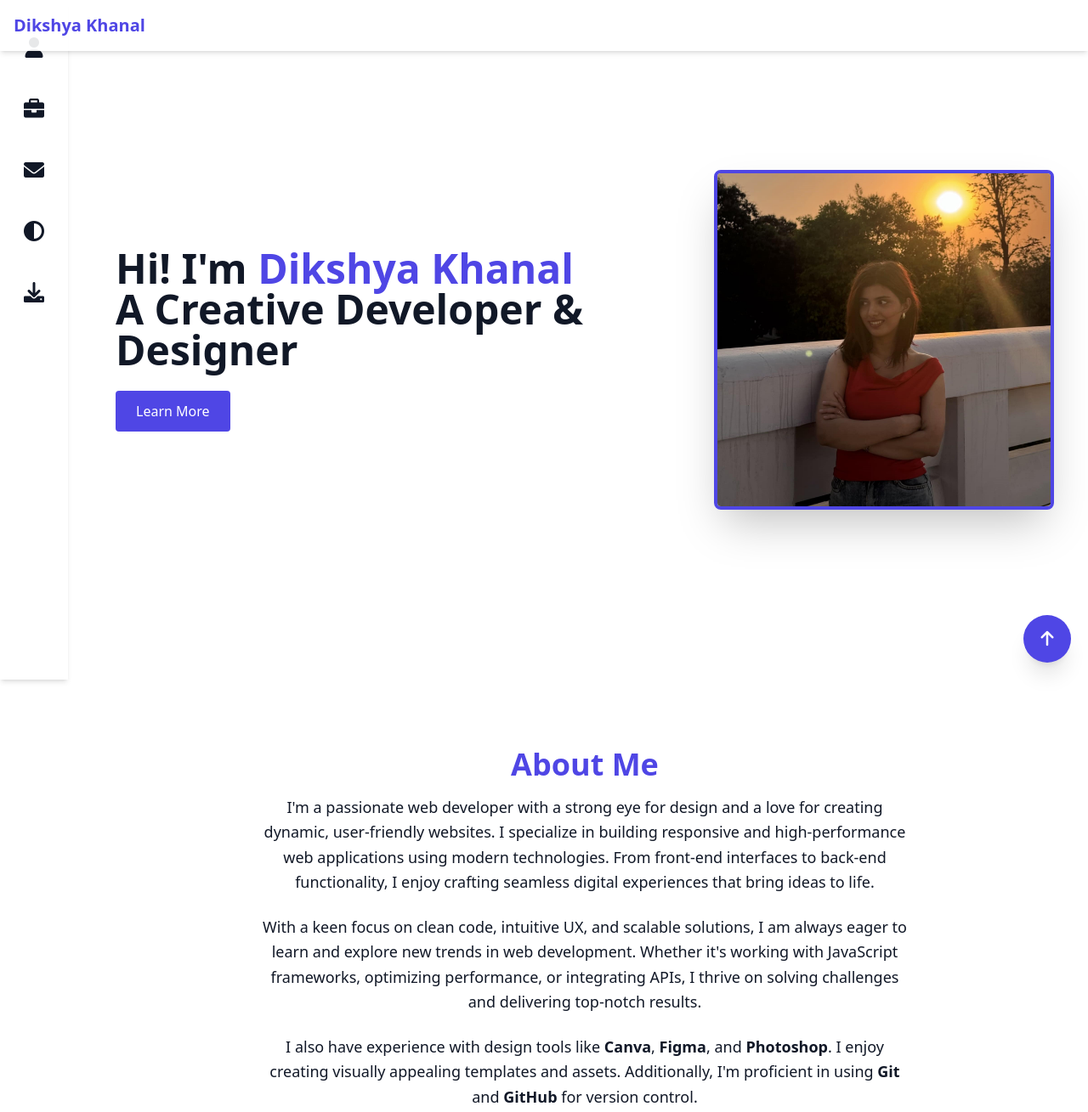
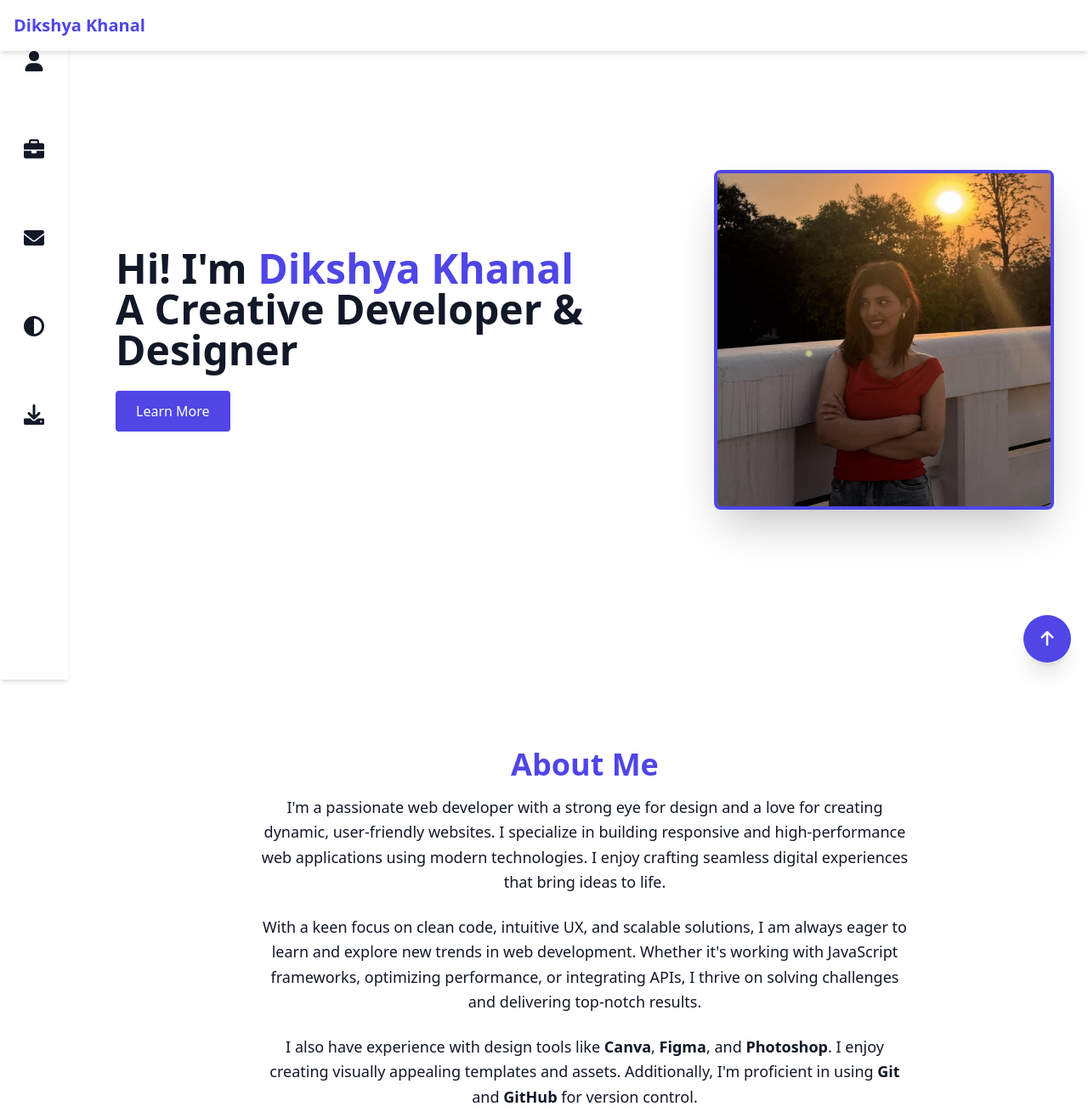
Before and after one commit to deekxa/portfolio, a plain HTML site: page index.html in a window 1280 px wide. Shown: the top 1309 px of the page at 85% size. Drawn offline with nearby package versions, Linux system fonts and the light colour scheme.

Commit message:
Updated About Me section and fixed sidebar icons

```diff
--- a/index.html
+++ b/index.html
@@ -11,17 +11,17 @@
 
   <!-- Side Navigation -->
   <aside id="side-navbar" class="fixed top-0 left-0 h-screen w-20 bg-white dark:bg-gray-800 shadow-md flex flex-col items-center py-10 space-y-10 z-50">
-    <a href="#about" class="text-2xl hover:text-indigo-600 dark:hover:text-indigo-400 transition"><i class="fas fa-user"></i></a>
-    <a href="#projects" class="text-2xl hover:text-indigo-600 dark:hover:text-indigo-400 transition"><i class="fas fa-briefcase"></i></a>
-    <a href="#contact" class="text-2xl hover:text-indigo-600 dark:hover:text-indigo-400 transition"><i class="fas fa-envelope"></i></a>
+    <a href="#about" class="text-2xl hover:text-indigo-600 dark:hover:text-indigo-400 transition py-4"><i class="fas fa-user"></i></a>
+    <a href="#projects" class="text-2xl hover:text-indigo-600 dark:hover:text-indigo-400 transition py-4"><i class="fas fa-briefcase"></i></a>
+    <a href="#contact" class="text-2xl hover:text-indigo-600 dark:hover:text-indigo-400 transition py-4"><i class="fas fa-envelope"></i></a>
 
     <!-- Dark Mode Toggle -->
-    <div onclick="handleToggle()" class="cursor-pointer text-2xl hover:text-indigo-600 dark:hover:text-indigo-400">
+    <div onclick="handleToggle()" class="cursor-pointer text-2xl hover:text-indigo-600 dark:hover:text-indigo-400 py-4">
       <i class="fas fa-adjust"></i>
     </div>
 
     <!-- Download Button Below Toggle -->
-    <a href="./JAVASCRIPT SYLLABUS.pdf" class="text-2xl hover:text-indigo-600 dark:hover:text-indigo-400 transition">
+    <a href="./JAVASCRIPT SYLLABUS.pdf" class="text-2xl hover:text-indigo-600 dark:hover:text-indigo-400 transition py-4">
       <i class="fas fa-download"></i>
     </a>
   </aside>
@@ -53,7 +53,7 @@
   <section id="about" class="ml-24 px-10 py-20 text-center">
     <h2 class="text-4xl font-bold text-indigo-600 mb-4">About Me</h2>
     <p class="text-lg leading-relaxed max-w-3xl mx-auto mb-6">
-      I'm a passionate web developer with a strong eye for design and a love for creating dynamic, user-friendly websites. I specialize in building responsive and high-performance web applications using modern technologies. From front-end interfaces to back-end functionality, I enjoy crafting seamless digital experiences that bring ideas to life.
+      I'm a passionate web developer with a strong eye for design and a love for creating dynamic, user-friendly websites. I specialize in building responsive and high-performance web applications using modern technologies. I enjoy crafting seamless digital experiences that bring ideas to life.
     </p>
     <p class="text-lg leading-relaxed max-w-3xl mx-auto mb-6">
       With a keen focus on clean code, intuitive UX, and scalable solutions, I am always eager to learn and explore new trends in web development. Whether it's working with JavaScript frameworks, optimizing performance, or integrating APIs, I thrive on solving challenges and delivering top-notch results.
```
